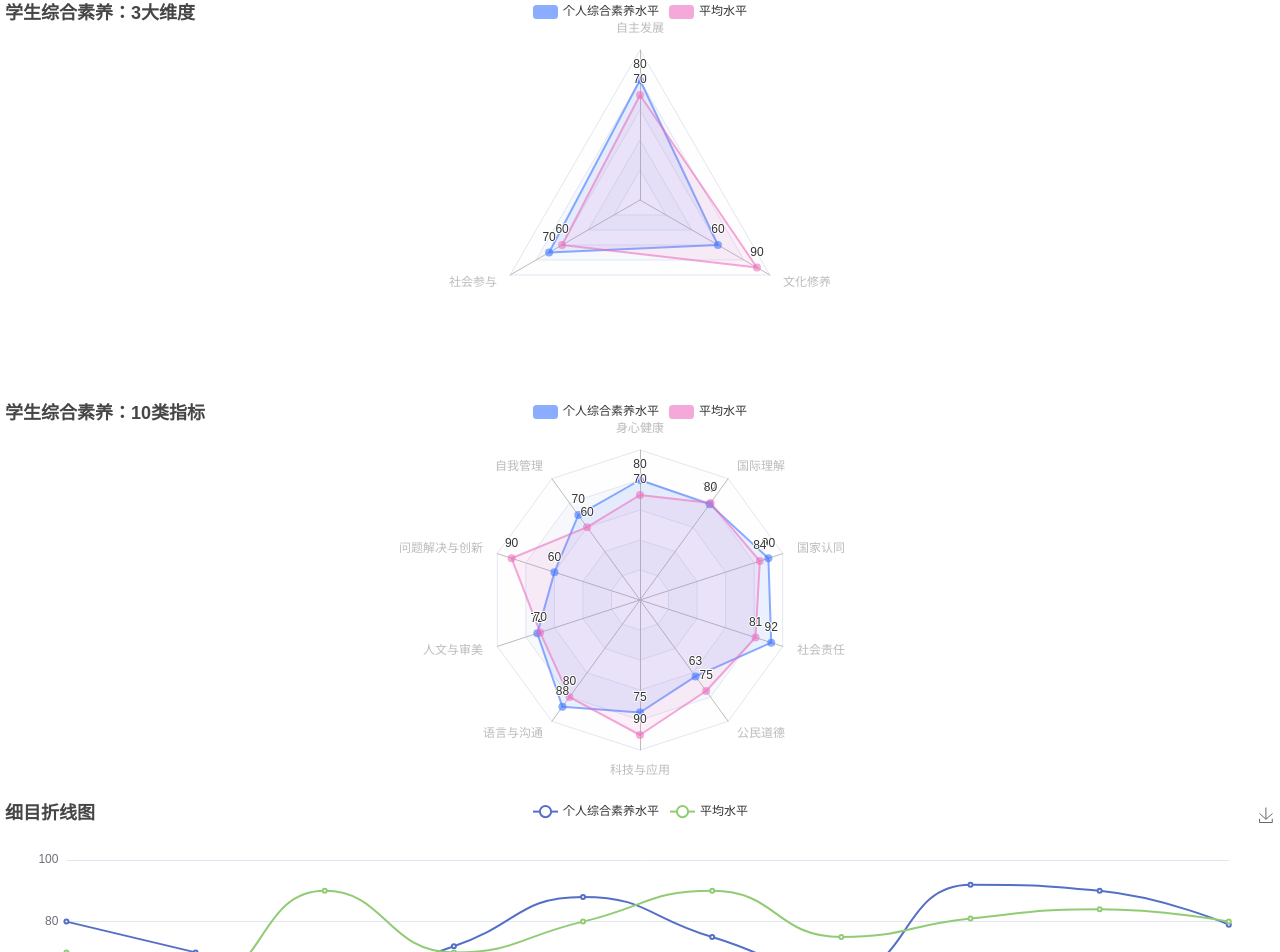
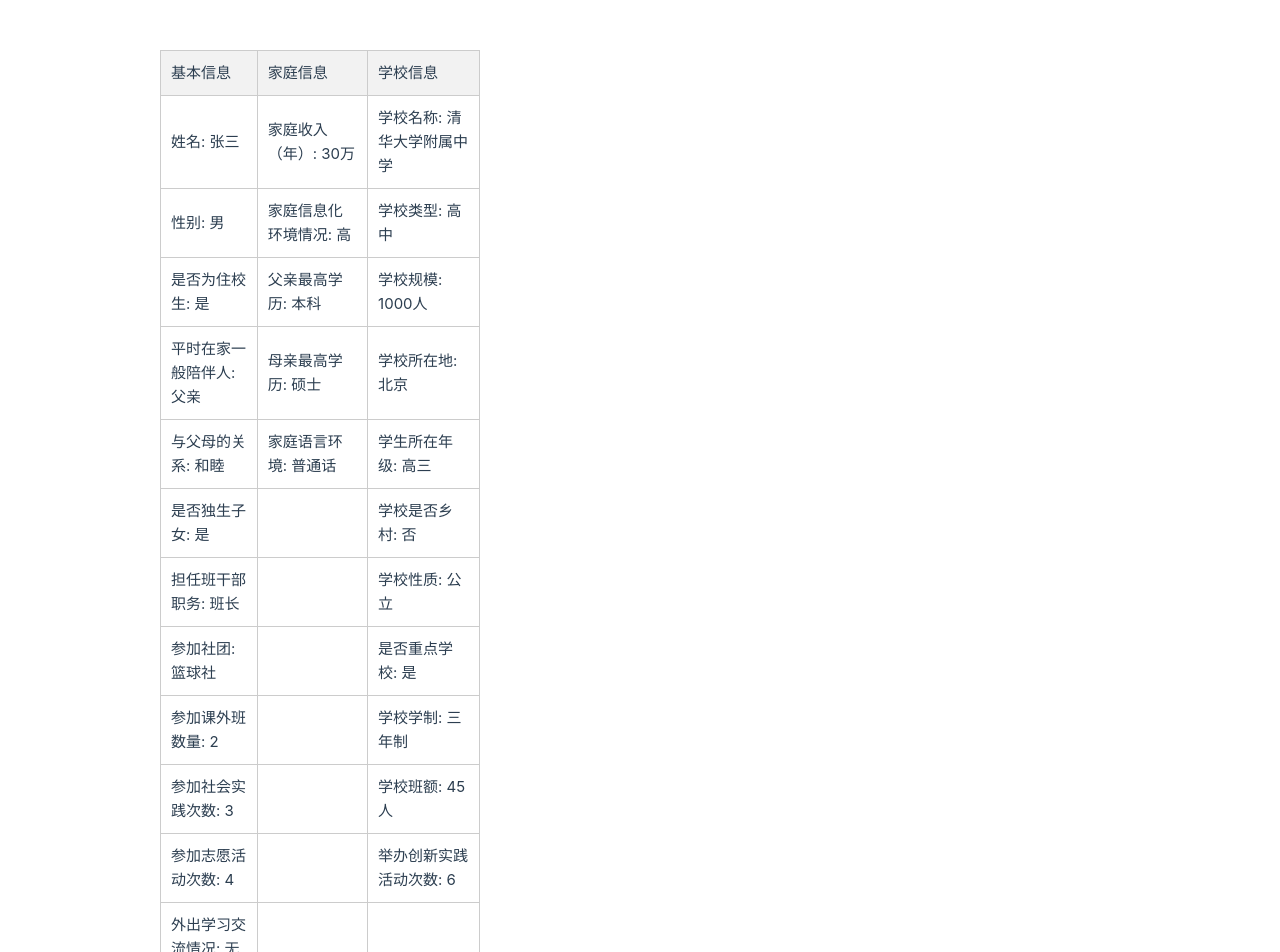
Before and after one commit to ywz7805573/StudentProfile, a Vue app: page / in a window 1280 px wide. Shown: the top 952 px of the page. Built offline with nearby package versions, Linux system fonts and the light colour scheme; no server answers.

Commit message:
fix:个人信息页面

```diff
--- a/src/App.vue
+++ b/src/App.vue
@@ -1,9 +1,13 @@
 <script setup>
 import SingleProfile from './view/SingleProfile.vue';
+import StuBasicInfo from './components/StuBasicInfo.vue';
 // import xxxprofile
 </script>
 <template>
   <div>
-    <SingleProfile></SingleProfile>
+    <!-- <SingleProfile></SingleProfile> -->
+  </div>
+  <div style="width: 50%">
+    <StuBasicInfo></StuBasicInfo>
   </div>
 </template>
--- a/src/components/Radar_10.vue
+++ b/src/components/Radar_10.vue
@@ -17,14 +17,23 @@ import { getCurrentInstance, onMounted , reactive, toRefs, onUnmounted, watch} f
             console.log(11);
 
             dataMap.option = {
+                tooltip: {
+                    trigger: 'item',
+                    show: true,
+                },
                 color: ['rgba(64, 119, 255, 0.6)', 'rgba(236, 112, 192, 0.6)'],
                 title: {
-                    text: '学生综合素养：10类指标'
+                    left: 'center',
+                    text: '学生综合素养：10类指标',
+
                 },
                 legend: {
+                    top: '8%',
                     data: ['个人综合素养水平', '平均水平']
                 },
                 radar: {
+                    center : ['50%','60%'],
+                    radius: '80%',
                     // shape: 'circle',
                     indicator: [
                     { name: '身心健康', max: 100 },
@@ -139,5 +148,5 @@ import { getCurrentInstance, onMounted , reactive, toRefs, onUnmounted, watch} f
 
 </script>
 <template>
-    <div ref="radar_10" :id="chartName" style="width: 100%; height: 400px"></div>
+    <div ref="radar_10" :id="chartName" style="width: 100%; height: 100%"></div>
 </template>
--- a/src/components/Radar_3.vue
+++ b/src/components/Radar_3.vue
@@ -18,14 +18,23 @@ export default{
             console.log(dataMap.chartData);
            // 绘制图表需要的数据
             dataMap.option = {
+                tooltip: {
+                    trigger: 'item',
+                    show: true,
+                },
                 color: ['rgba(64, 119, 255, 0.6)', 'rgba(236, 112, 192, 0.6)'],
                 title: {
-                    text: '学生综合素养：3大维度'
+                    text: '学生综合素养：3大维度',
+                    left: 'center',
                 },
                 legend: {
+                    top: '8%',
+
                     data: ['个人综合素养水平', '平均水平']
                 },
                 radar: {
+                    center : ['50%','60%'],
+                    radius: '80%',
                     // shape: 'circle',
                     indicator: [
                     { name: '自主发展', max: 100 },
@@ -35,6 +44,7 @@ export default{
                 },
                 series: [
                     {
+
                         name: '学生综合素养对比',
                         type: 'radar',
                         data:[
@@ -115,5 +125,5 @@ export default{
 }
 </script>
 <template>
-    <div ref="radar_3" :id="chartName" style="width: 100%; height: 400px"></div>
+    <div ref="radar_3" :id="chartName" style="width: 100%; height: 100%"></div>
 </template>
--- /dev/null
+++ b/src/components/StuBasicInfo.vue
@@ -0,0 +1,163 @@
+<template>
+<!--  -->
+<table>
+			<thead>
+				<tr>
+					<th>基本信息</th>
+					<th>家庭信息</th>
+					<th>学校信息</th>
+				</tr>
+			</thead>
+			<tbody>
+				<tr>
+					<td>姓名: {{ student.name }}</td>
+					<td>家庭收入（年）: {{ student.familyIncome }}</td>
+					<td>学校名称: {{ student.schoolName }}</td>
+				</tr>
+				<tr>
+					<td>性别: {{ student.gender }}</td>
+					<td>家庭信息化环境情况: {{ student.familyIT }}</td>
+					<td>学校类型: {{ student.schoolType }}</td>
+				</tr>
+				<tr>
+					<td>是否为住校生: {{ student.isDormitory }}</td>
+					<td>父亲最高学历: {{ student.fatherEducation }}</td>
+					<td>学校规模: {{ student.schoolSize }}</td>
+				</tr>
+				<tr>
+					<td>平时在家一般陪伴人: {{ student.familyMember }}</td>
+					<td>母亲最高学历: {{ student.motherEducation }}</td>
+					<td>学校所在地: {{ student.schoolLocation }}</td>
+				</tr>
+				<tr>
+					<td>与父母的关系: {{ student.relationship }}</td>
+					<td>家庭语言环境: {{ student.familyLanguage }}</td>
+					<td>学生所在年级: {{ student.grade }}</td>
+				</tr>
+				<tr>
+					<td>是否独生子女: {{ student.isOnlyChild }}</td>
+					<td></td>
+					<td>学校是否乡村: {{ student.isRural }}</td>
+				</tr>
+				<tr>
+					<td>担任班干部职务: {{ student.classPosition }}</td>
+					<td></td>
+					<td>学校性质: {{ student.schoolNature }}</td>
+				</tr>
+				<tr>
+					<td>参加社团: {{ student.club }}</td>
+					<td></td>
+					<td>是否重点学校: {{ student.isKeySchool }}</td>
+				</tr>
+				<tr>
+					<td>参加课外班数量: {{ student.outOfClassCount }}</td>
+					<td></td>
+					<td>学校学制: {{ student.schoolSystem }}</td>
+				</tr>
+				<tr>
+					<td>参加社会实践次数: {{ student.socialPracticeCount }}</td>
+					<td></td>
+					<td>学校班额: {{ student.classSize }}</td>
+				</tr>
+				<tr>
+					<td>参加志愿活动次数: {{ student.volunteerCount }}</td>
+					<td></td>
+					<td>举办创新实践活动次数: {{ student.schoolInnovation }}</td>
+				</tr>
+				<tr>
+					<td>外出学习交流情况: {{ student.studyAbroad }}</td>
+					<td></td>
+					<td></td>
+				</tr>
+				<tr>
+					<td>每天体育锻炼时长: {{ student.dailyExerciseTime }}</td>
+					<td></td>
+					<td></td>
+				</tr>
+				<tr>
+					<td>参加创新实践活动次数: {{ student.innovationCount }}</td>
+					<td></td>
+					<td></td>
+				</tr>
+			</tbody>
+		</table>
+</template>
+
+
+
+<script setup>
+import * as echarts from 'echarts'
+import "echarts"
+import { getCurrentInstance, onMounted , reactive, toRefs, onUnmounted, watch} from 'vue';
+
+//  按需引入 echarts
+var student ={
+    name: "张三",
+    gender: "男",
+    isDormitory: "是",
+    familyMember: "父亲",
+    relationship: "和睦",
+    isOnlyChild: "是",
+    classPosition: "班长",
+    club: "篮球社",
+    outOfClassCount: 2,
+    socialPracticeCount: 3,
+    volunteerCount: 4,
+    studyAbroad: "无",
+    dailyExerciseTime: "1小时",
+    innovationCount: 5,
+    familyLocation: "北京",
+    familyIncome: "30万",
+    familyIT: "高",
+    fatherEducation: "本科",
+    motherEducation: "硕士",
+    familyLanguage: "普通话",
+    schoolName: "清华大学附属中学",
+    schoolType: "高中",
+    schoolSize: "1000人",
+    schoolLocation: "北京",
+    grade: "高三",
+    isRural: "否",
+    schoolNature: "公立",
+    isKeySchool: "是",
+    schoolSystem: "三年制",
+    classSize: "45人",
+    schoolInnovation: 6,
+}
+
+
+const props = defineProps( {
+})
+
+
+</script>
+
+
+
+<style scoped>
+body {
+			font-family: Arial, sans-serif;
+			margin: 0;
+			padding: 0;
+			background-color: #f2f2f2;
+		}
+		h1 {
+			text-align: center;
+			margin-top: 50px;
+		}
+		table {
+			margin: 50px auto;
+			border-collapse: collapse;
+			border: 1px solid #ccc;
+			width: 50%;
+			background-color: #fff;
+		}
+		td, th {
+			padding: 10px;
+			border: 1px solid #ccc;
+			text-align: left;
+		}
+		th {
+			background-color: #f2f2f2;
+		}
+</style>
--- a/src/view/SingleProfile.vue
+++ b/src/view/SingleProfile.vue
@@ -78,10 +78,10 @@ onMounted(() => {
 
 </script>
 <template>
-  <div>
+  <div style="height: 600px;width: 800px;">
     <radar_3 :chartData = "chartData_3" :chartName="'radar_3'"></radar_3>
   </div>
-  <div>
+  <div style="height: 600px;width: 800px;">
     <radar_10  :key="chartData_10.value" :chartData = "chartData_10.value" :chartName="'radar_10'"></radar_10>
   </div>
   <div>
```
Also changed, not shown: src/components/BasicInfo_Stu.vue (deleted, +0 -36 lines).
